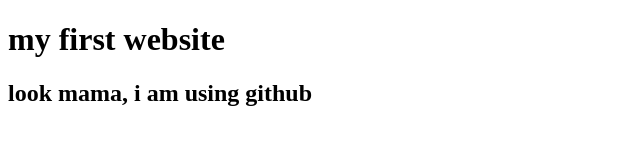
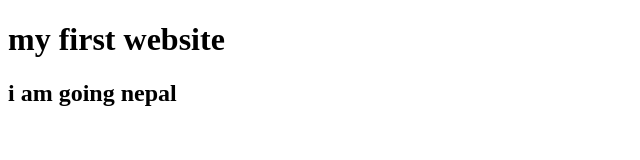
Before and after one commit to Simanta1997/my-first-website, a plain HTML site: page index.html in a window 1280 px wide. Shown: the whole page, without its empty margins (0-640 px from the left). Drawn offline with Linux system fonts and the light colour scheme.

```diff
--- a/index.html
+++ b/index.html
@@ -7,6 +7,6 @@
 </head>
 <body>
     <h1>my first website</h1>
-    <h2>look mama, i am using github</h2>
+    <h2>i am going nepal</h2>
 </body>
 </html>
```
